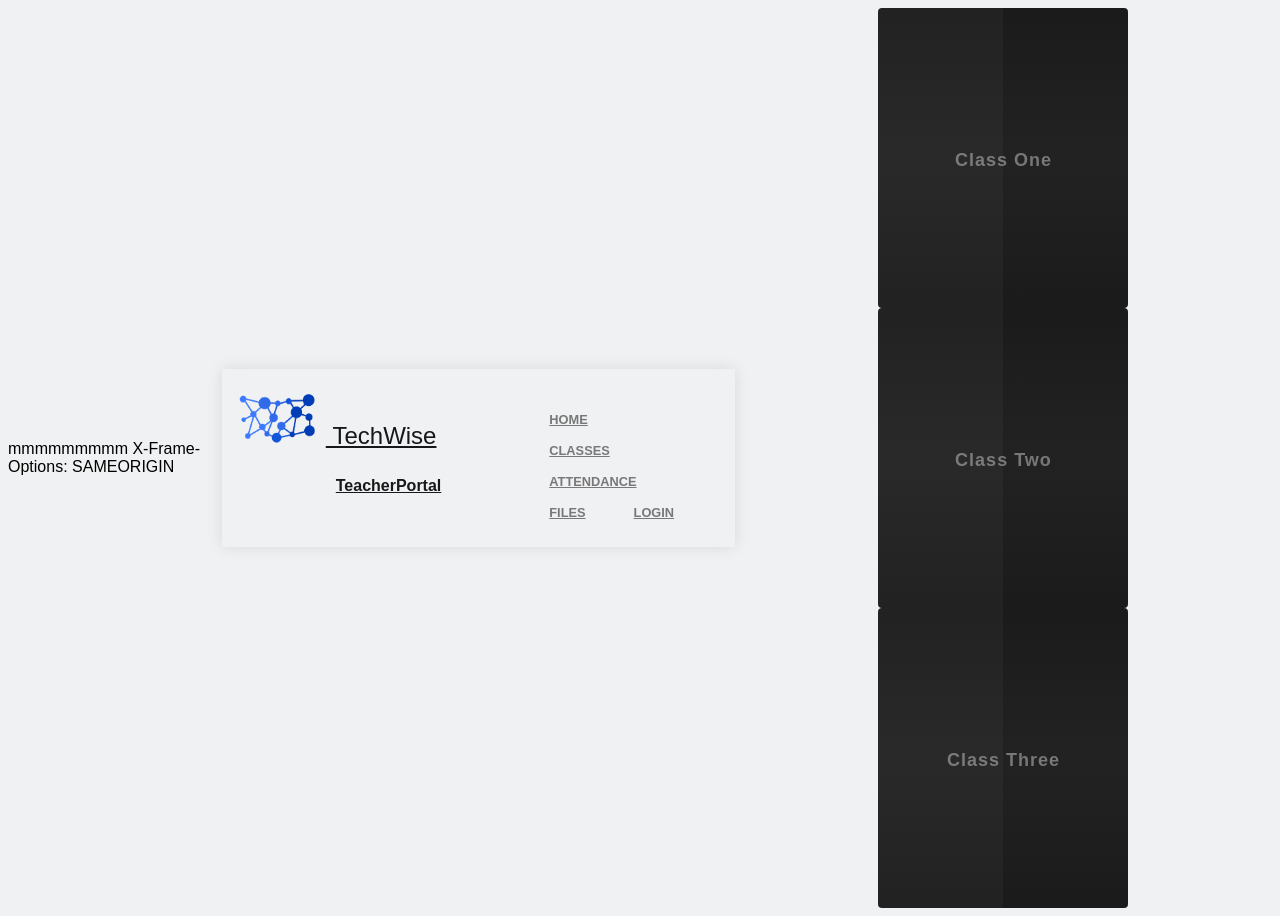
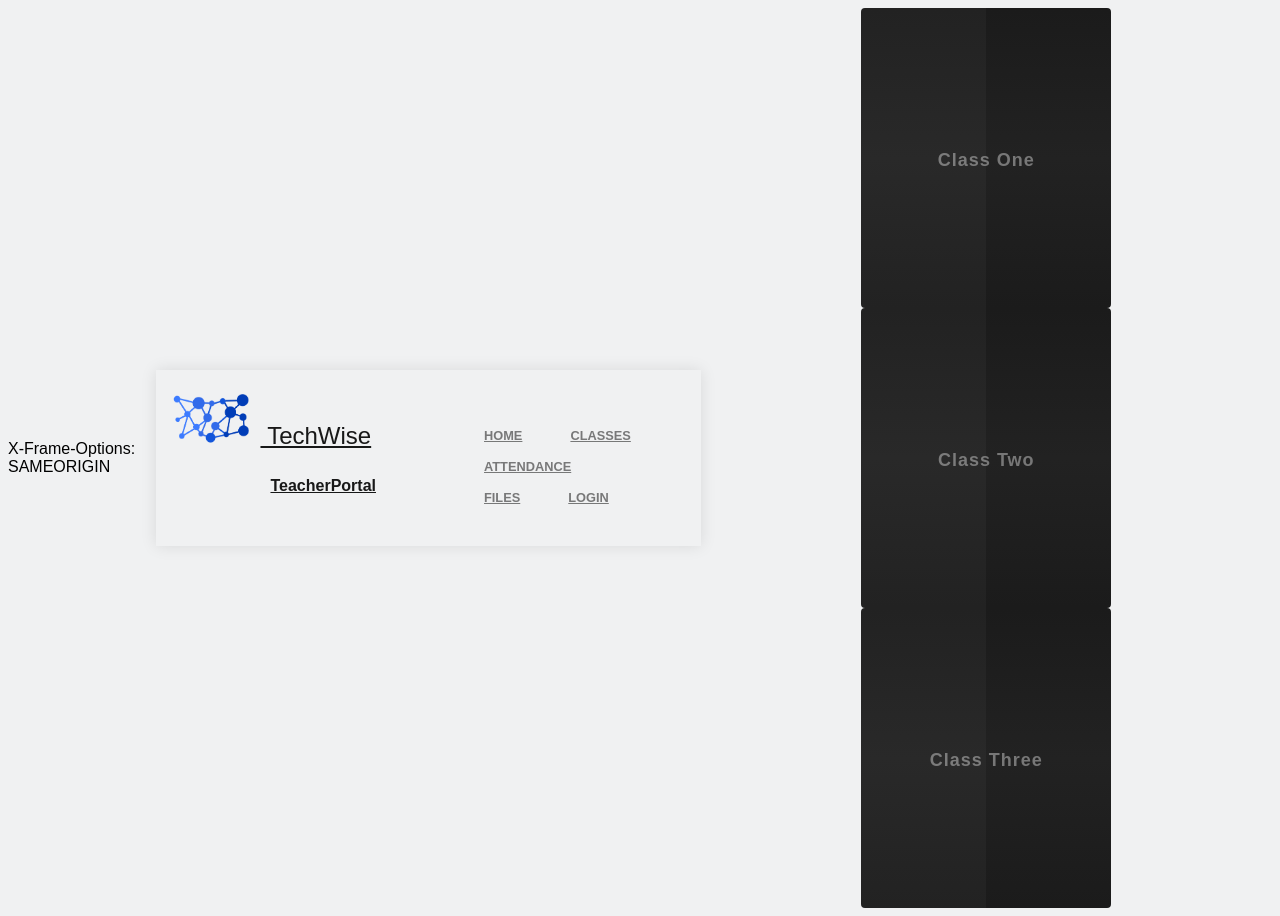
Before and after one commit to JoshWiegman2004/LMS-SYSTEM, a PHP site: page /classes.php in a window 1280 px wide. Run offline with PHP 8.4, Linux system fonts and the light colour scheme.

Commit message:
Update header.php

```diff
--- a/lms_system/header.php
+++ b/lms_system/header.php
@@ -26,7 +26,7 @@ echo '
     <meta charset="utf-8">
     <meta name="viewport" content="width=device-width, initial-scale=1.0, shrink-to-fit=no">
     <title>TeacherPortal - TechWise</title>
-    <meta name="description" content="Video tutorials for those who need them. Set up all kinds of social media and video chatting programs through easy video tutorials! ">mmmmmmmmm
+    <meta name="description" content="Video tutorials for those who need them. Set up all kinds of social media and video chatting programs through easy video tutorials! ">
     <link rel="stylesheet" href="../assets/css/classes.css">
 </head>
 
```
